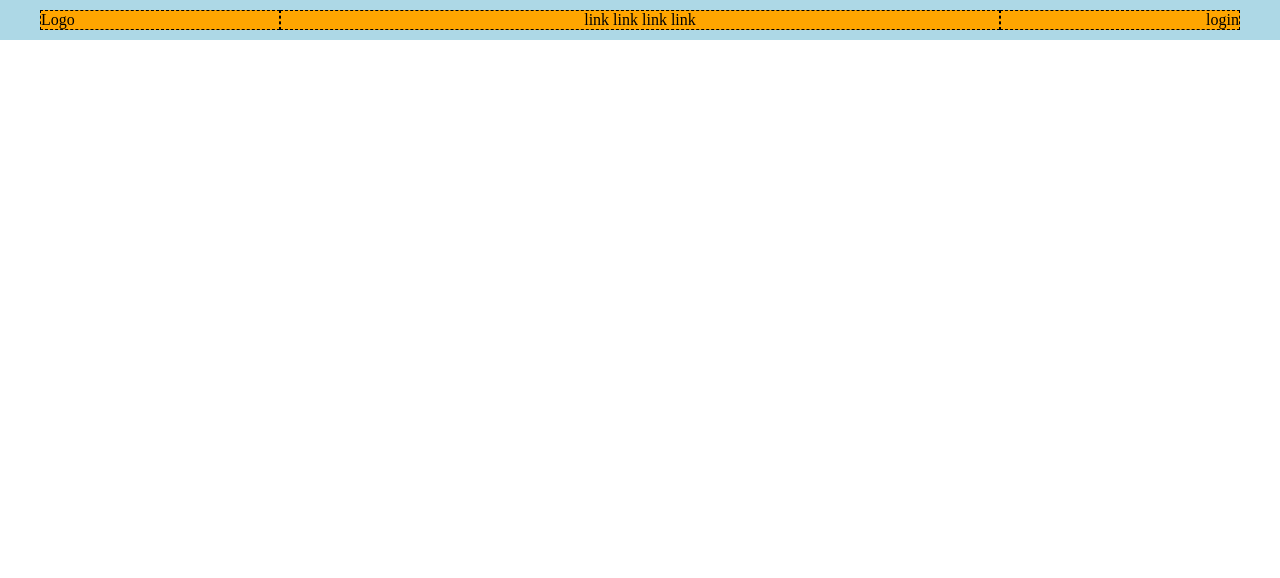
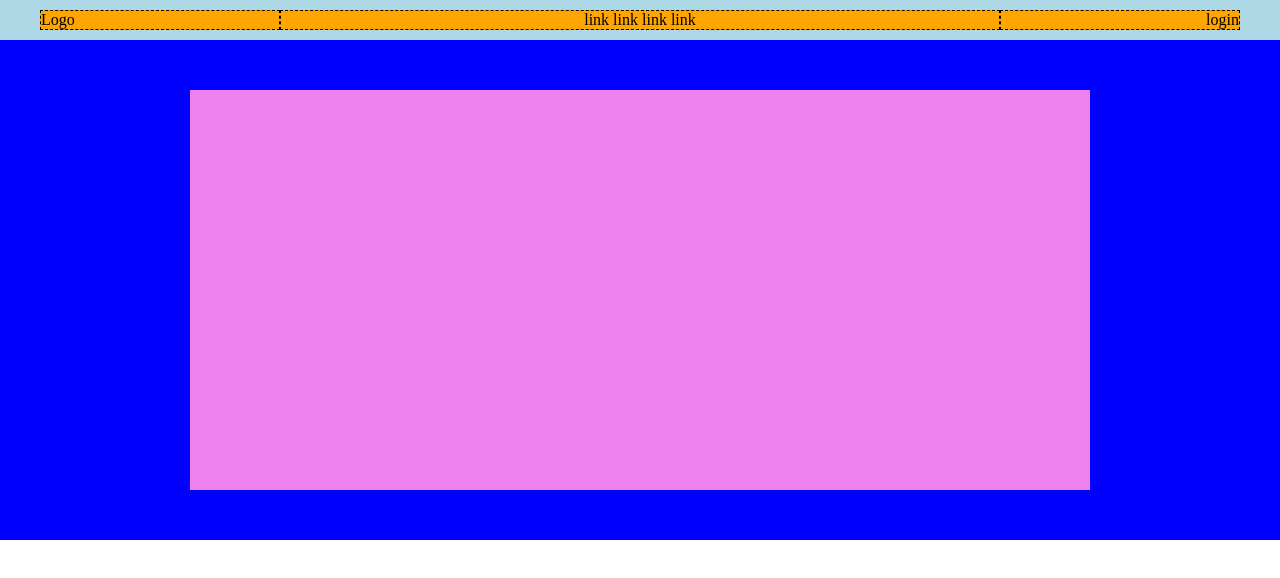
Before and after one commit to Th4Dude/htmlcss-struttura-discord, a plain HTML site: page index.html in a window 1280 px wide. Drawn offline with Linux system fonts and the light colour scheme.

Commit message:
Blocco-1

```diff
--- a/index.html
+++ b/index.html
@@ -7,7 +7,11 @@
     <title>Struttura Discord</title>
     <link rel="stylesheet" href="style.css">
 </head>
+
 <body class="debug">
+
+    <!-- header -->
+
     <header>
         <div class="box">
             <div class="prima-colonna">Logo</div>
@@ -16,11 +20,27 @@
         </div>
     </header>
 
+    <!-- header -->
+
+    <main>
+
+        <!-- Blocco-1 -->
+
+        <div class="blocco-1">
+            <div class="blocco-rosa"></div>
+        </div>
+
+        <!-- Blocco-1 -->
+
+        <div>
+
+
+
+        </div>
 
 
 
 
-    <main>
 
     </main>
 
--- a/style.css
+++ b/style.css
@@ -13,19 +13,24 @@
 background-color:lightblue ;
 height: 40px;
 }
+.debug .blocco-1{
+    background-color: blue;
+    height: 500px;
+}
+
 
 /* debug */
-
-.box{
+.box, .blocco-1{
     display: flex;
     justify-content: center;
-    padding-top: 10px;
+    align-items: center;
 }
 .prima-colonna, .seconda-colonna, .terza-colonna{
     border: 1px solid;
     border-color: black;
     background-color: orange;
     border-style: dashed;
+    margin-top: 10px;
 }
 .prima-colonna, .terza-colonna{
     width: 240px;
@@ -37,3 +42,8 @@ height: 40px;
 .terza-colonna{
     text-align: end;
 }
+.blocco-rosa{
+    background-color: #ee82ee;
+    height: 400px;
+    width: 900px;
+}
```
Lines whose indentation alone changed are shown as unchanged.
